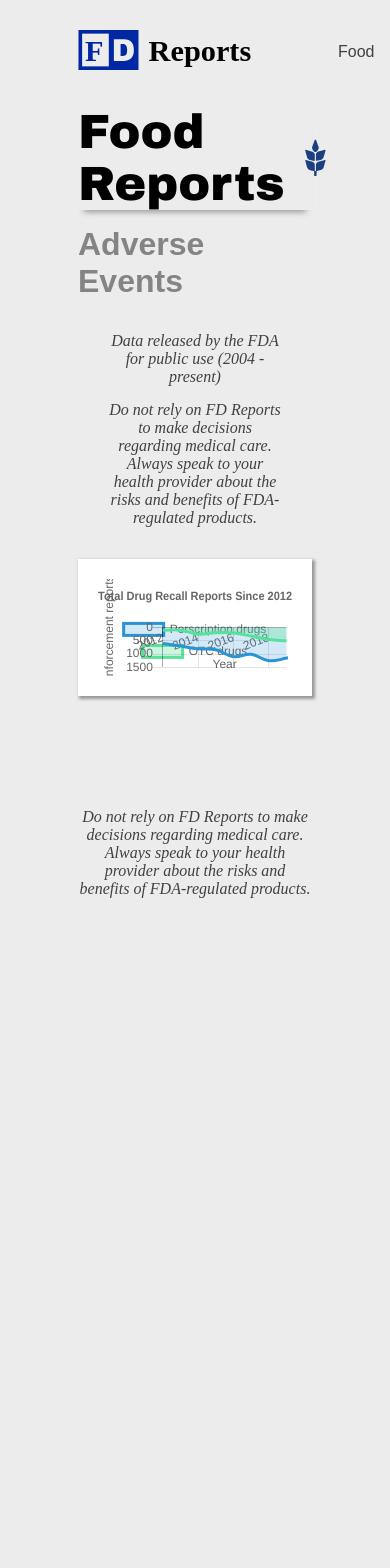
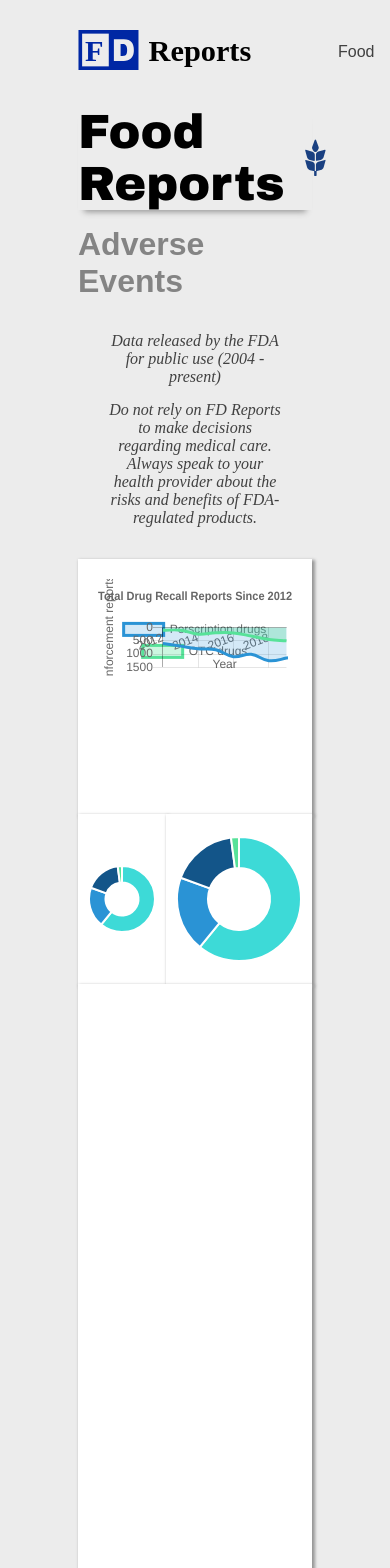
Before and after one commit to justinh5/FD-Reports, a React app: page /#/AdverseEvents/Food in a window 390 px wide. Shown: the top 1568 px of the page. Before the commit the page ends 898 px from the top, so only its background shows below. Built offline with nearby package versions, Linux system fonts and the light colour scheme.

Commit message:
setup grid for report pages

```diff
--- a/src/adverseEvents/AEFood.jsx
+++ b/src/adverseEvents/AEFood.jsx
@@ -1,8 +1,11 @@
 import React from "react";
 import { connect } from "react-redux";
+import styles from "../styles/adverseEvents/adverseEvents.scss";
 import GlobalNav from "../app/GlobalNav";
 import AEHeader from "./AEHeader";
 import AELinechart from "./AELinechart";
+import AESeriousness from "./AESeriousness";
+import AESource from "./AESource";
 import Footer from "../app/Footer";
 
 class AEfood extends React.Component {
@@ -16,7 +19,19 @@ class AEfood extends React.Component {
       <div>
         <GlobalNav/>
         <AEHeader/>
-        <AELinechart/>
+        <div className="block-grid">
+          <div className="one report-item">
+            <AELinechart/>
+          </div>
+          <div className="two report-item">
+            <AESeriousness/>
+          </div>
+          <div className="three report-item">
+            <AESource/>
+          </div>
+          <div className="four report-item">
+          </div>
+        </div>
         <Footer/>
       </div>
     );
--- a/src/adverseEvents/AEHeader.jsx
+++ b/src/adverseEvents/AEHeader.jsx
@@ -1,5 +1,4 @@
 import React from "react";
-import styles from "../styles/adverseEvents/adverseEvents.scss";
 import icon from "../assets/images/food_icon.svg";
 
 
--- a/src/adverseEvents/AELinechart.jsx
+++ b/src/adverseEvents/AELinechart.jsx
@@ -1,5 +1,4 @@
 import React from "react";
-// import Line from "react-chartjs";
 import { Line } from 'react-chartjs-2';
 
 function AELinechart() {
@@ -55,7 +54,7 @@ function AELinechart() {
     };
 
   return (
-    <div className="report-item linechart-container">
+    <div className="linechart-container">
       <Line data={chartData} options={chartOptions} width={300} height={150}/>
     </div>
   );
--- a/src/adverseEvents/AESeriousness.jsx
+++ b/src/adverseEvents/AESeriousness.jsx
@@ -0,0 +1,38 @@
+import React from "react";
+import { Doughnut } from 'react-chartjs-2';
+
+function AESeriousness() {
+
+  const chartData = {
+      labels: ["1", "2", "3", "N"],
+      datasets: [
+        {
+          label: "Serious",
+          backgroundColor: ["#3DDAD7", "#2A93D5", "#135589", "#57E299"],
+          data: [529141, 170966, 150966, 17966 ]
+        }
+      ]
+  };
+
+  const chartOptions = {
+    responsive: true,
+    maintainAspectRatio: false,
+    title: {
+        display: false,
+        text: 'Adverse Event Seriousness'
+    },
+    legend:  {
+      display: false,
+      position: 'top'
+    }
+  };
+
+  return (
+    <div className="seriousness-container">
+      <Doughnut data={chartData} options={chartOptions} />
+    </div>
+  );
+}
+
+
+export default AESeriousness;
--- a/src/adverseEvents/AESource.jsx
+++ b/src/adverseEvents/AESource.jsx
@@ -0,0 +1,38 @@
+import React from "react";
+import { Doughnut } from 'react-chartjs-2';
+
+function AESource() {
+
+  const chartData = {
+      labels: ["1", "2", "3", "N"],
+      datasets: [
+        {
+          label: "Serious",
+          backgroundColor: ["#3DDAD7", "#2A93D5", "#135589", "#57E299"],
+          data: [529141, 170966, 150966, 17966 ]
+        }
+      ]
+  };
+
+  const chartOptions = {
+    responsive: true,
+    maintainAspectRatio: false,
+    title: {
+        display: false,
+        text: 'Report Source'
+    },
+    legend:  {
+      display: false,
+      position: 'top'
+    }
+  };
+
+  return (
+    <div className="source-container">
+      <Doughnut id="source-chart" data={chartData} options={chartOptions} />
+    </div>
+  );
+}
+
+
+export default AESource;
--- a/src/styles/adverseEvents/adverseEvents.scss
+++ b/src/styles/adverseEvents/adverseEvents.scss
@@ -41,6 +41,42 @@
   margin-top: 15px;
 }
 
+.block-grid {
+  display: grid;
+  grid-template-columns: 0.6fr 1fr;
+  grid-template-rows: 1.5fr 1fr 4fr;
+  grid-gap: 50px 50px;
+  width: 100%;
+}
+
+.one {
+  grid-column: 1 / 3;
+  grid-row: 1;
+  padding: 20px;
+  min-width: 0;
+}
+
+.two {
+  grid-column: 1;
+  grid-row: 2;
+  padding: 10px;
+  min-width: 0;
+}
+
+.three {
+  grid-column: 2;
+  grid-row: 2;
+  padding: 10px;
+  min-width: 0;
+}
+
+.four {
+  grid-column: 1 / 3;
+  grid-row: 3;
+  background-color: red;
+  min-width: 0;
+}
+
 .report-item {
   background-color: white;
   -moz-box-shadow:    2px 2px 3px 1px $gray_light;
@@ -50,5 +86,19 @@
 
 .linechart-container {
   width: 100%;
-  padding: 20px;
 }
+
+.seriousness-container {
+  width: 100%;
+}
+
+.source-container {
+  width: 100%;
+}
+
+@media screen and (max-width: 900px) {
+  .block-grid {
+    grid-gap: 0;
+  }
+
+}
```
